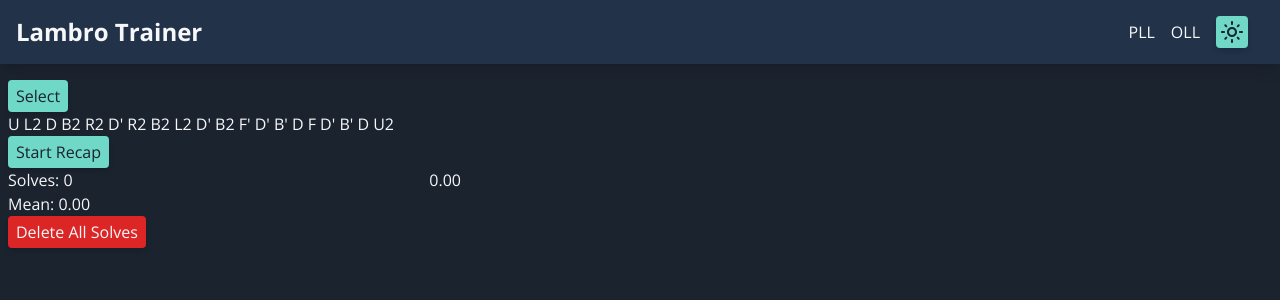
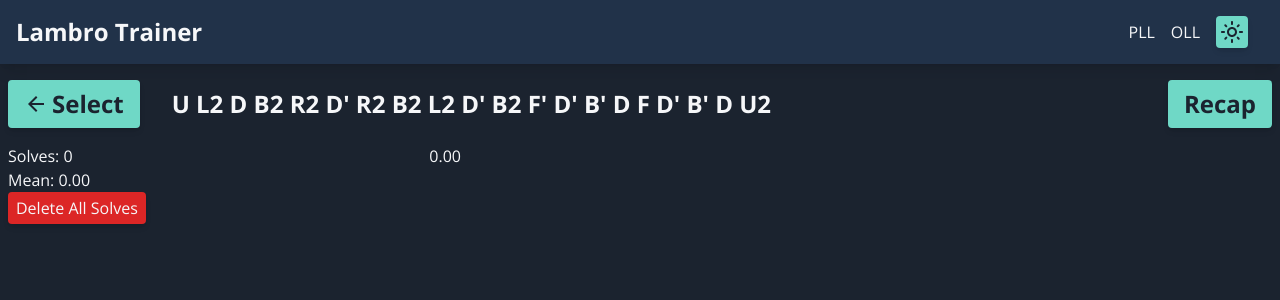
Before and after one commit to andlamb2002/lambro-trainer, a React (Vite) app: page /oll/timer in a window 1280 px wide. Shown: the top 300 px of the page. Built offline with nearby package versions, Linux system fonts and the light colour scheme.

Commit message:
Style of scramble in timer

```diff
--- a/src/Trainer/Components/Scramble.tsx
+++ b/src/Trainer/Components/Scramble.tsx
@@ -1,6 +1,8 @@
 import { useNavigate } from 'react-router-dom';
 
 import type { Case } from '../interfaces';
+
+import { MdArrowBack } from "react-icons/md";
 
 interface Props {
     currentScramble: string;
@@ -14,29 +16,32 @@ function Scramble({ currentScramble, recapMode, recapQueue, recapIndex, toggleRe
 
     const navigate = useNavigate();
 
+
     return (
-        <>
+        <div className="flex justify-between items-center mb-4">
+            <div className="flex items-center gap-8">
                 <button
-                className="btn btn-primary"
+                    className="btn btn-primary flex items-center gap-1 text-2xl font-bold px-4 py-2"
                     onClick={() => navigate("..")}
                 >
+                    <MdArrowBack size={24} />
                     Select
                 </button>
-            <h3>
+                <h3 className="font-bold text-2xl">
                     {currentScramble}
                 </h3>
+            </div>
+            <div className="flex items-center gap-2">
+                {recapMode && (
                     <div>
-                <button className="btn btn-primary" onClick={toggleRecap}>
-                {recapMode ? 'End Recap' : 'Start Recap'}
+                        Progress: {recapIndex + 1} / {recapQueue.length}
+                    </div>
+                )}
+                <button className="btn btn-primary text-2xl font-bold px-4 py-2" onClick={toggleRecap}>
+                    {recapMode ? 'End' : 'Recap'}
                 </button>
-
-                {recapMode && (
-                <span>
-                    Recap Progress: {recapIndex + 1} / {recapQueue.length}
-                </span>
-                )}
             </div>
-        </>
+        </div>
     )
 }
 
```
Lines whose indentation alone changed are shown as unchanged.
